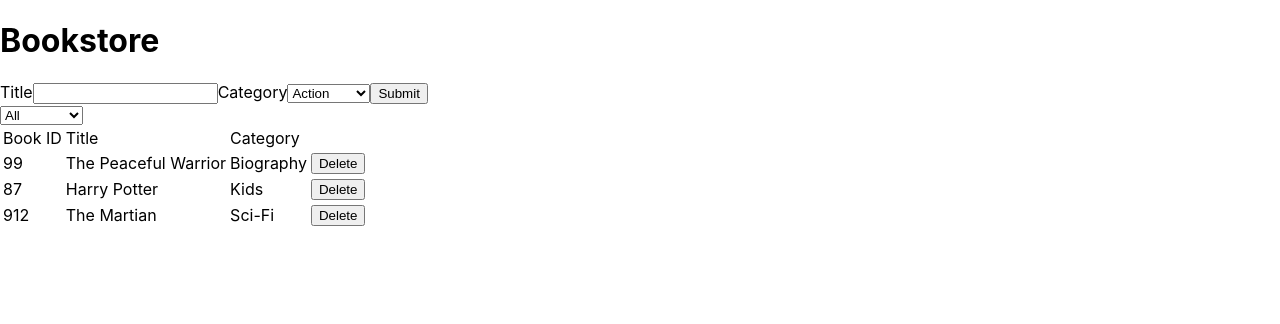
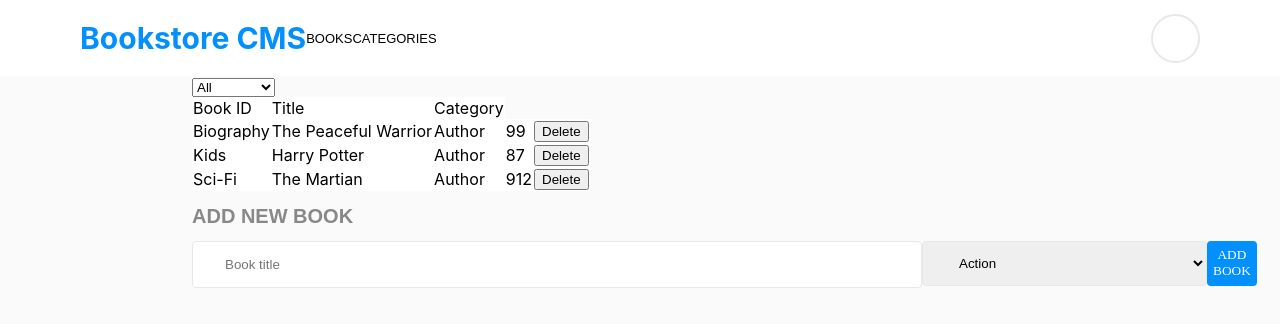
Before and after one commit to enelesmai/react-redux-bookstore, a React (Create React App) app: page / in a window 1280 px wide. Shown: the top 324 px of the page. Built offline with nearby package versions, Linux system fonts and the light colour scheme.

Commit message:
Styling book components

```diff
--- a/src/components/App.js
+++ b/src/components/App.js
@@ -4,13 +4,25 @@ import BooksList from '../containers/BooksList';
 
 function App() {
   return (
-    <div className="App">
-      <header className="App-header">
-        <h1>Bookstore</h1>
+    <div className="app">
+      <header className="app-header">
+        <div className='left-side'>
+          <h1>Bookstore CMS</h1>
+          <span>BOOKS</span>
+          <span>CATEGORIES</span>
+        </div>
+        <div className="avatar">
+
+        </div>
       </header>
-      <div>
-        <BookForm />
-        <BooksList />
+      <div className="container">
+        <div className="book-list">
+          <BooksList />
+        </div>
+        <div className="book-form-container">
+          <h1>ADD NEW BOOK</h1>
+          <BookForm />
+        </div>
       </div>
     </div>
   );
--- a/src/components/Book.js
+++ b/src/components/Book.js
@@ -2,10 +2,11 @@ import React from 'react';
 import PropTypes from 'prop-types';
 
 const Book = ({ book, remove }) => (
-  <tr>
-    <td>{ book.id }</td>
-    <td>{ book.title }</td>
-    <td>{ book.category }</td>
+  <tr className="book">
+    <td className="book-cagegory">{ book.category }</td>
+    <td className="book-title">{ book.title }</td>
+    <td className="book-author">Author</td>
+    <td className="book-id">{ book.id }</td>
     <td>
       <button
         type="button"
--- a/src/containers/BooksForm.js
+++ b/src/containers/BooksForm.js
@@ -42,20 +42,18 @@ class BooksForm extends React.Component {
   render() {
     const { title, category } = this.state;
     return (
-      <form id="Form" onSubmit={this.handleSubmit}>
+      <form className="book-form" id="Form" onSubmit={this.handleSubmit}>
         <label htmlFor="Form">
-          Title
-          <input name="title" value={title} id="title" type="text" onChange={this.handleChange} />
+          <input className="bookform-input" name="title" value={title} id="title" type="text" onChange={this.handleChange} placeholder="Book title"/>
         </label>
         <label htmlFor="Form">
-          Category
-          <select name="category" value={category} id="category" onChange={this.handleChange}>
+          <select className="bookform-select" name="category" value={category} id="category" onChange={this.handleChange}>
             {CATEGORIES.map(category => (
               <option key={category} value={category}>{category}</option>
             ))}
           </select>
         </label>
-        <button type="submit">Submit</button>
+        <button className="add-book" type="submit">ADD BOOK</button>
       </form>
     );
   }
--- a/src/index.css
+++ b/src/index.css
@@ -14,6 +14,7 @@ body {
     sans-serif;
   -webkit-font-smoothing: antialiased;
   -moz-osx-font-smoothing: grayscale;
+  background-color: #fafafa;
 }
 
 code {
@@ -25,3 +26,97 @@ code {
     'Courier New',
     monospace;
 }
+
+header {
+  background-color: #fff;
+}
+
+.app-header {
+  display: flex;
+  padding: 0 5rem;
+  align-items: center;
+  justify-content: space-between;
+}
+
+.app-header h1 {
+  color: #0290ff;
+  font-size: 30px;
+}
+
+.app-header span {
+  font-family: 'Montserrat', sans-serif;
+  font-size: 13px;
+}
+
+.left-side {
+  display: flex;
+  align-items: center;
+  justify-content: space-between;
+}
+
+.avatar {
+  border: 2px solid #e8e8e8;
+  border-radius: 50%;
+  width: 45px;
+  height: 45px;
+}
+
+.container {
+  width: 70%;
+  margin: 0 auto;
+}
+
+table {
+  border-spacing: 0;
+}
+
+tr {
+  background-color: #fff;
+}
+
+.update-progress {
+  background-color: #0290ff;
+  border-radius: 3px;
+  width: 184px;
+  height: 33px;
+  font-family: RobotoSlab, sans-serif;
+  font-size: 13px;
+  font-weight: 300;
+}
+
+.book-form-container h1 {
+  font-family: 'Montserrat', sans-serif;
+  font-size: 20px;
+  color: #888;
+}
+
+.book-form {
+  display: flex;
+  justify-content: space-between;
+}
+
+.bookform-input {
+  width: 664px;
+  height: 45px;
+  border: solid 1px #e8e8e8;
+  border-radius: 4px;
+  padding: 0 2rem;
+}
+
+.bookform-select {
+  width: 285px;
+  height: 45px;
+  border: solid 1px #e8e8e8;
+  border-radius: 4px;
+  padding: 0 2rem;
+}
+
+.add-book {
+  font-family: 'RobotoSlab', serif;
+  background-color: #0290ff;
+  width: 184px;
+  height: 45px;
+  border-radius: 4px;
+  border: none;
+  color: #fff;
+}
```
